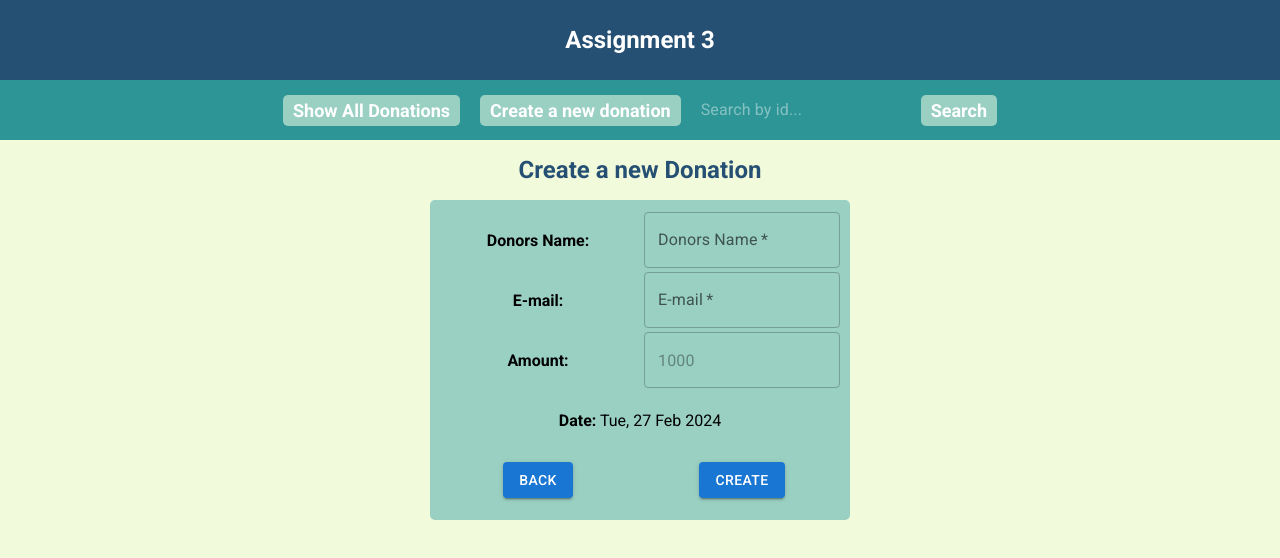
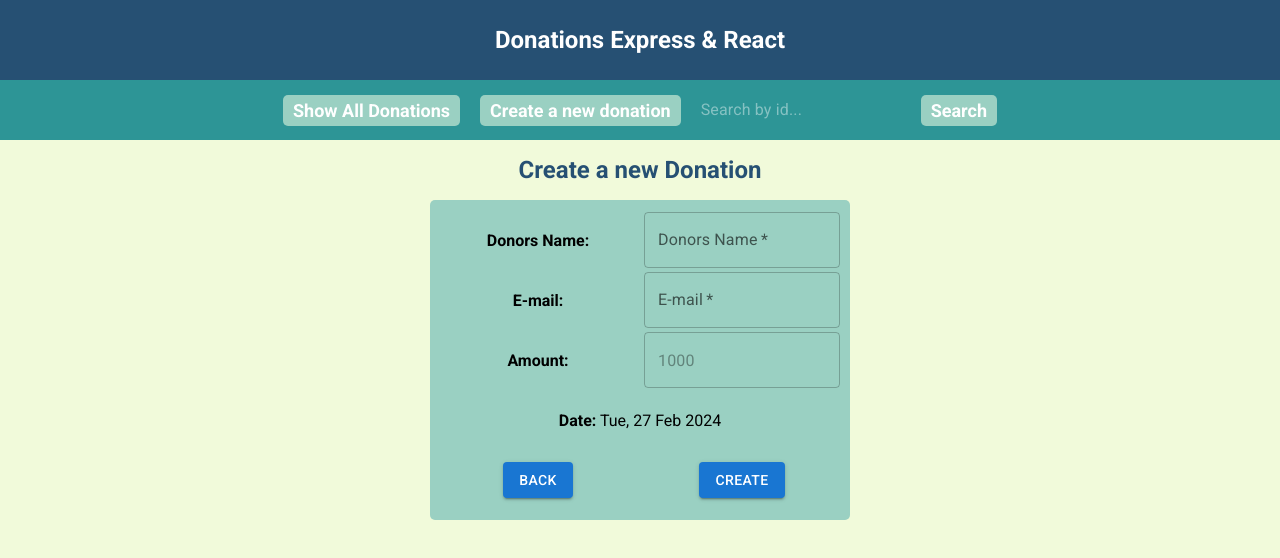
Before and after one commit to asafzaf/Donations-App, a React (Vite) app: page /create in a window 1280 px wide. Shown: the top 558 px of the page. Built offline with nearby package versions, Linux system fonts and the light colour scheme.

Commit message:
change title

```diff
--- a/src/components/Header.jsx
+++ b/src/components/Header.jsx
@@ -4,7 +4,7 @@ import { Box } from "@mui/material";
 const Header = () => {
   return (
     <Box className="header">
-      <h1 className="headerTitle">Assignment 3</h1>
+      <h1 className="headerTitle">Donations Express & React</h1>
     </Box>
   );
 };
```
